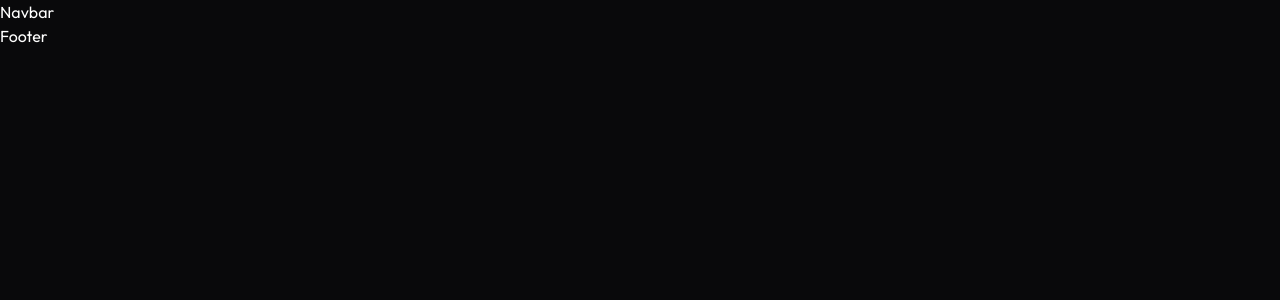
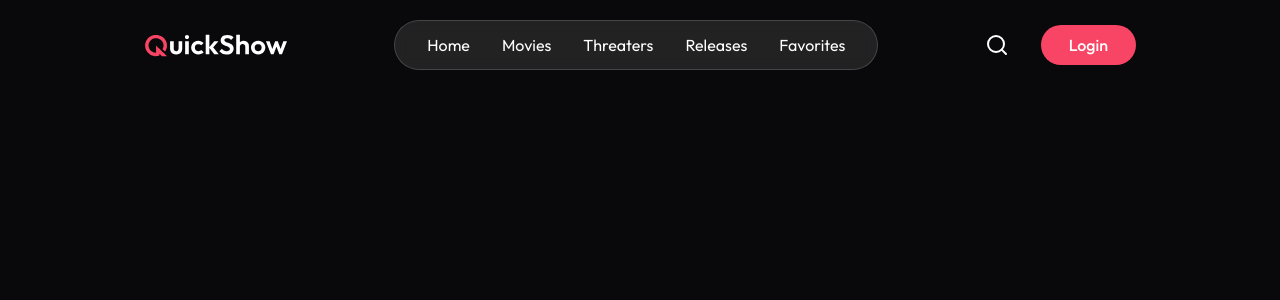
Before and after one commit to SagarNegi10/mern-movie-booking-app, a React (Vite) app in the folder client/: page /favorite in a window 1280 px wide. Shown: the top 300 px of the page. Built offline with nearby package versions, Linux system fonts and the light colour scheme.

Commit message:
added navbar

```diff
--- a/client/src/components/Footer.jsx
+++ b/client/src/components/Footer.jsx
@@ -3,7 +3,7 @@
 const Footer = () => {
   return (
     <div>
-      <h1>Footer</h1>
+
     </div>
   )
 }
--- a/client/src/components/Navbar.jsx
+++ b/client/src/components/Navbar.jsx
@@ -1,9 +1,33 @@
-import React from 'react'
+import { Link } from 'react-router-dom'
+import { assets } from '../assets/assets'
+import { MenuIcon, SearchIcon, XIcon } from 'lucide-react'
+import { useState } from 'react'
 
 const Navbar = () => {
+
+  const [isOpen, setIsOpen] = useState(false)
+
   return (
-    <div>
-      <h1>Navbar</h1>
+    <div className='fixed top-0 left-0 z-50 w-full flex items-center justify-between px-6 md:px-16 lg:px-36 py-5'>
+      <Link to='/' className='max-md:flex-1'>
+        <img src={assets.logo} alt="" className='w-36 h-auto'/>
+      </Link>
+
+      <div className={`max-md:absolute max-md:top-0 max-md:left-0 max-md:font-medium max-md:text-lg z-50 flex flex-col md:flex-row items-center max-md:justify-center gap-8 min-md:px-8 py-3 max-md:h-screen min-md:rounded-full backdrop-blur bg-black/70 md:bg-white/10 md:border border-gray-300/20 overflow-hidden transition-[width] duration-300 ${isOpen ? 'max-md:w-full' : 'max-md:w-0'}`}>
+        <XIcon onClick={() => setIsOpen(!isOpen)} className='md:hidden absolute top-6 right-6 w-6 h-6 cursor-pointer'/>
+        <Link onClick={() => {scrollTo(0,0), setIsOpen(false)}} to='/'>Home</Link>
+        <Link onClick={() => {scrollTo(0,0), setIsOpen(false)}} to='/movies'>Movies</Link>
+        <Link onClick={() => {scrollTo(0,0), setIsOpen(false)}} to='/'>Threaters</Link>
+        <Link onClick={() => {scrollTo(0,0), setIsOpen(false)}} to='/'>Releases</Link>
+        <Link onClick={() => {scrollTo(0,0), setIsOpen(false)}} to='/favorite'>Favorites</Link>
+      </div>
+
+      <div className='flex items-center gap-8'>
+        <SearchIcon className='max-md:hidden w-6 h-6 cursor-pointer'/>
+        <button className='px-4 py-1 sm:px-7 sm:py-2 bg-primary hover:bg-primary-dull transition rounded-full font-medium cursor-pointer'>Login</button>
+      </div>
+
+      <MenuIcon onClick={() => setIsOpen(!isOpen)} className='max-md:ml-4 md:hidden w-8 h-8 cursor-pointer'/>
     </div>
   )
 }
```
